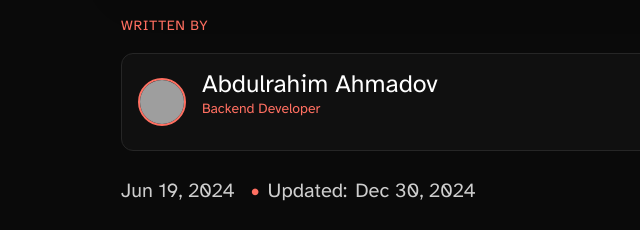
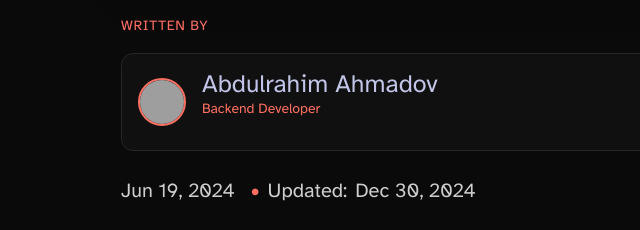
Before and after one commit to ebdurrehm/ahmadov.tech, an Astro site: page /blog/markdown-style-guide in a window 1280 px wide. Shown: the part 719-949 px from the top of the page, 71-711 px from the left. Built offline with nearby package versions, Linux system fonts and the light colour scheme; Astro itself is replaced by a stand-in of ours; grey boxes are pictures that could not be loaded.

Commit message:
feat: link author name to About page in BlogPost layout

```diff
--- a/src/layouts/BlogPost.astro
+++ b/src/layouts/BlogPost.astro
@@ -43,7 +43,7 @@ const { title, description, pubDate, updatedDate, heroImage, author } = Astro.pr
                                     class="w-12 h-12 rounded-full object-cover border-2 border-[#ff6f61]"
                                 />
                                 <div>
-                                    <h5 class="text-white">{author.name}</h3>
+                                    <h5 class="text-white"><a href="/about">{author.name}</a></h3>
                                     <p class="text-sm text-[#ff6f61]">{author.role}</p>
                                 </div>
                             </div>
```
